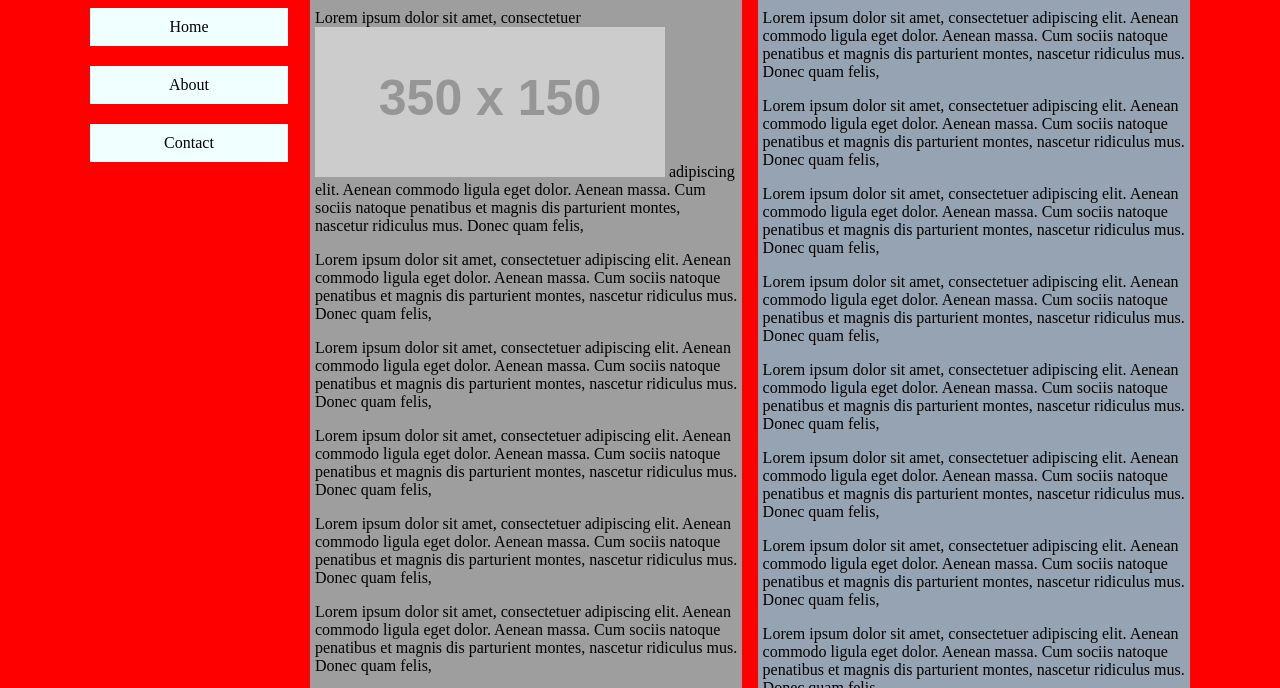
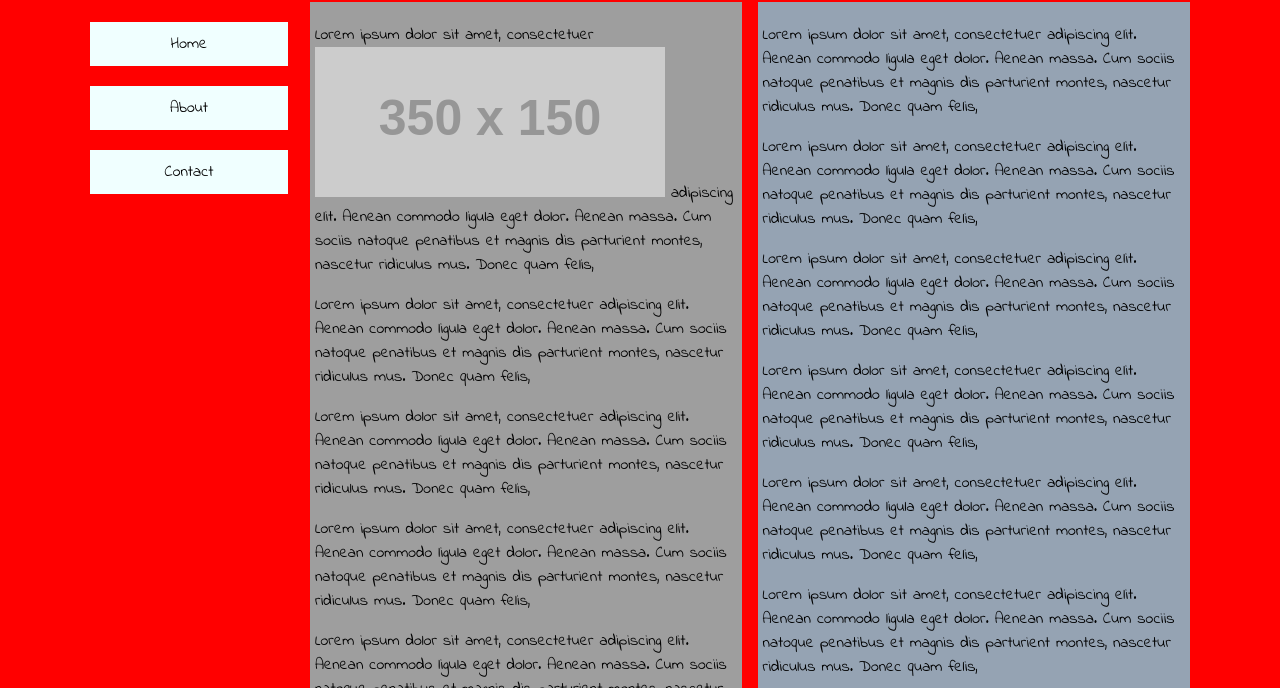
Before and after one commit to matovu-ronald/simple-html-css-website, a plain HTML site: page index.html in a window 1280 px wide. Shown: the part 130-818 px from the top of the page. Drawn offline with Linux system fonts and the light colour scheme; placeholder pictures from the web are drawn by us.

Commit message:
Adding Google Fonts Indie Flower

```diff
--- a/css/style.css
+++ b/css/style.css
@@ -1,5 +1,8 @@
+@import url('https://fonts.googleapis.com/css?family=Indie+Flower');
+
 body {
     background-color: cadetblue;
+    font-family: 'Indie Flower', cursive;
 }
 
 .wrapper {
```
